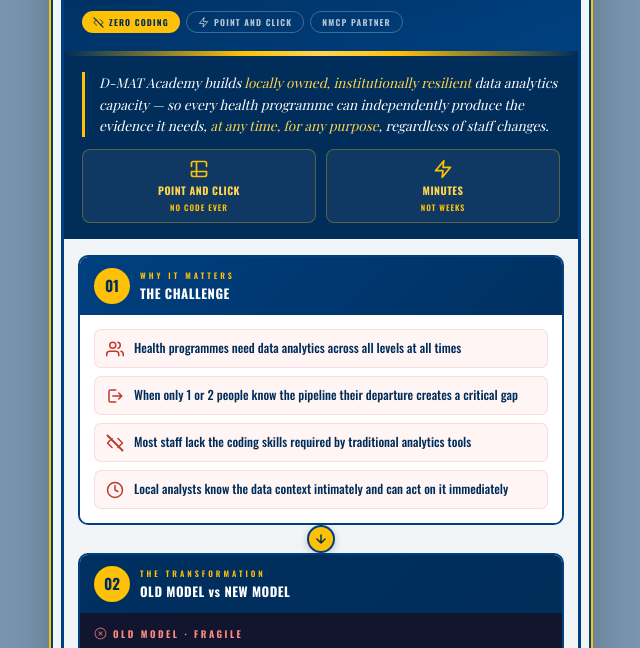
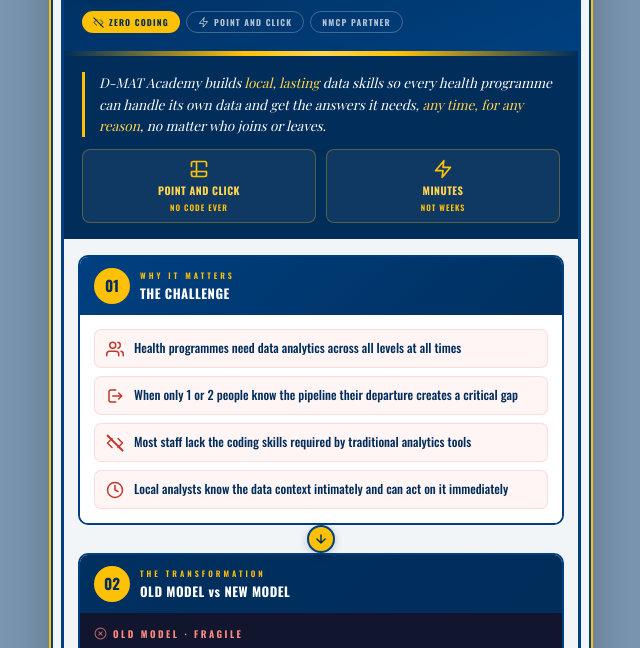
Before and after one commit to Informatics-Consultancy-Firm/D-MAT-Academy, a plain HTML site: page index.html in a window 1280 px wide. Shown: the part 116-764 px from the top of the page, without its empty margins (319-959 px from the left). Drawn offline with nearby package versions, Linux system fonts and the light colour scheme; a web font is replaced by a local one.

Commit message:
Update index.html

```diff
--- a/index.html
+++ b/index.html
@@ -368,9 +368,9 @@ body{
 <!-- ════ MISSION ════ -->
 <div class="mission">
   <div class="mission-text">
-    D-MAT Academy builds <span>locally owned, institutionally resilient</span> data analytics capacity —
-    so every health programme can independently produce the evidence it needs,
-    <span>at any time, for any purpose</span>, regardless of staff changes.
+    D-MAT Academy builds <span>local, lasting</span> data skills
+    so every health programme can handle its own data and get the answers it needs,
+    <span>any time, for any reason</span>, no matter who joins or leaves.
   </div>
   <div class="mission-pills">
     <div class="mpill">
```
